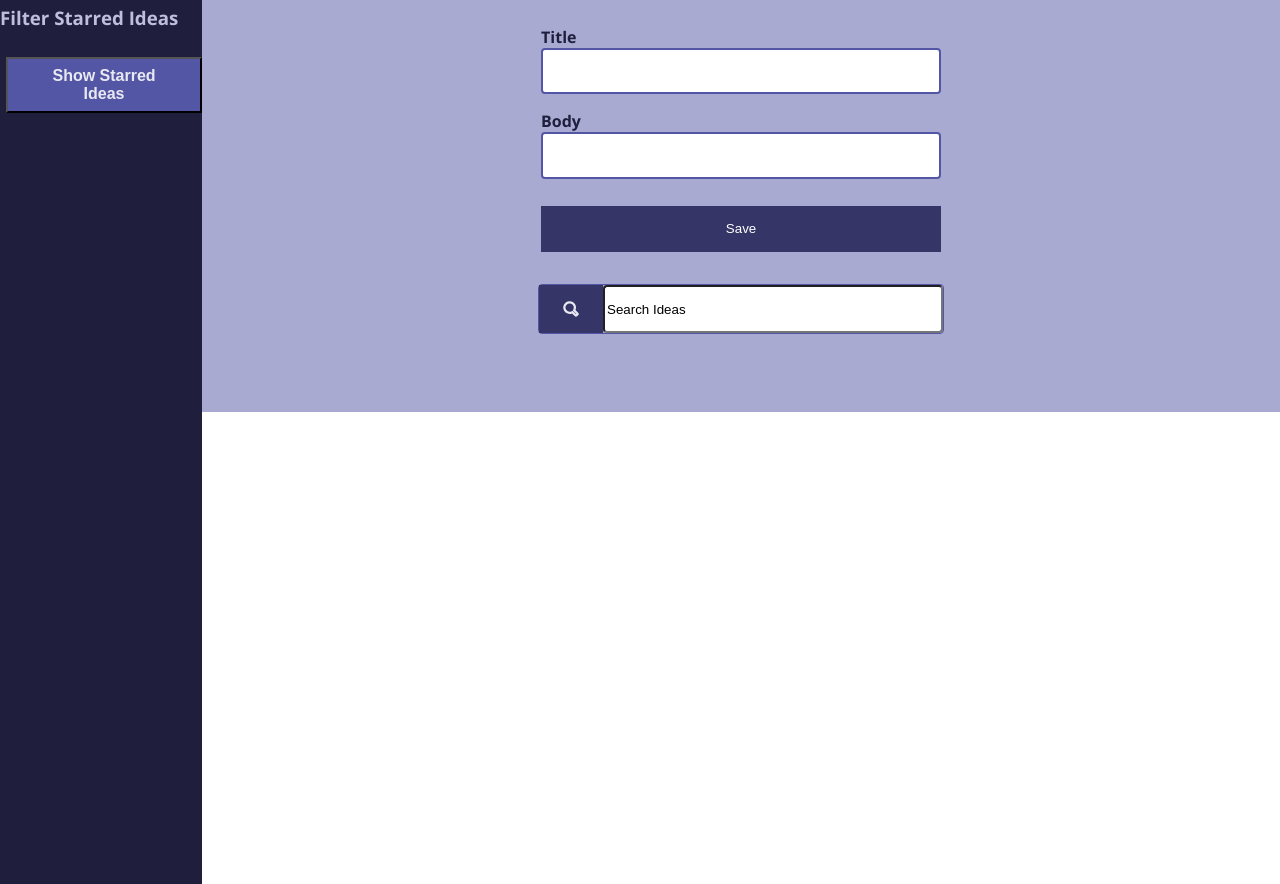
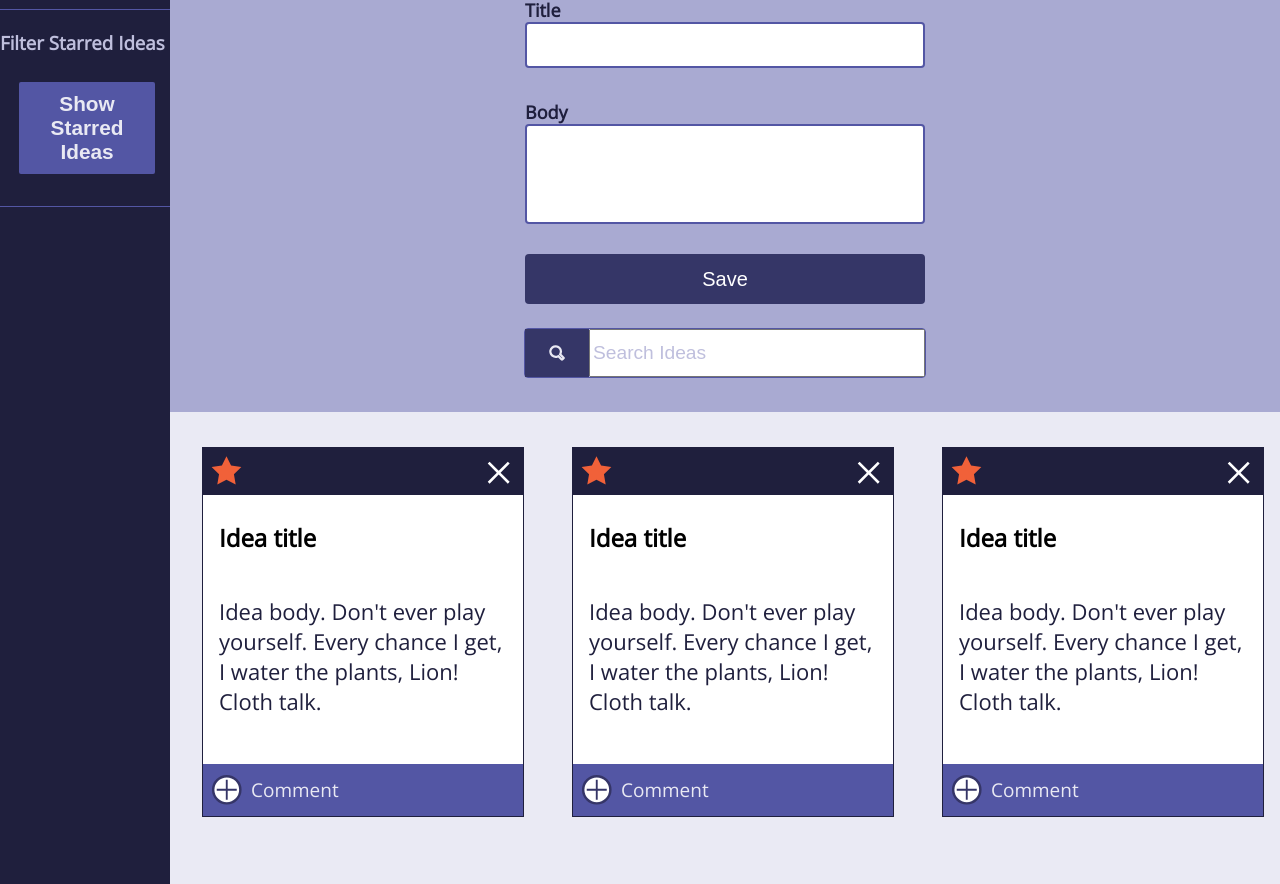
Before and after one commit to JRicardoT/ideabox, a plain HTML site: page index.html in a window 1280 px wide. Shown: the part 68-952 px from the top of the page. Drawn offline with nearby package versions, Linux system fonts and the light colour scheme.

Commit message:
Complete comp html and css

```diff
--- a/index.html
+++ b/index.html
@@ -2,16 +2,19 @@
 <html lang="en">
   <head>
     <title>IdeaBox</title>
-    <link href="https://fonts.googleapis.com/css2?family=Open+Sans:wght@700&display=swap" rel="stylesheet">
+    <link href="https://fonts.googleapis.com/css2?family=Open+Sans:wght@300&display=swap" rel="stylesheet">
     <link rel="stylesheet" type="text/css" href="./styles.css">
   </head>
   <body>
     <aside class="side-bar">
       <h1>IdeaBox</h1>
-      <h3>Filter Starred Ideas</h3>
-      <button class="starred-ideas">Show Starred Ideas</button>
+      <div class="filter">
+        <h3>Filter Starred Ideas</h3>
+        <button class="starred-ideas-button">Show Starred Ideas</button>
+      </div>
     </aside>
-    <section class="user-input">
+  <main>
+    <form class="user-input">
       <div class="title-container">
         <label for="title-input">Title</label>
         <input class="title-input" type="text" id="title" name="title">
@@ -25,7 +28,79 @@
         <img class="search-icon" src="assets/search.svg" alt="magnifying glass">
         <input class="search-input" type="text"  name="search-ideas" value="Search Ideas">
       </div>
+    </form>
+    <section class="card-container">
+      <article class="card">
+        <figure class="star-box">
+          <img class="star-image" src="./assets/star-active.svg" alt="favorite-star">
+          <img class="delete-image"src="./assets/delete.svg" alt="delete-image">
+        </figure>
+        <div class="idea-container">
+          <h2 class="idea-title">Idea title</h2>
+          <p class="idea">Idea body. Don't ever play yourself. Every chance I get, I water the plants, Lion! Cloth talk.</p>
+        </div>
+        <figure class="comment-box">
+          <img class="comment-image" src="./assets/comment.svg" alt="comment-image">
+          <p class="comment">Comment</p>
+        </figure>
+      </article>
+      <article class="card">
+        <figure class="star-box">
+          <img class="star-image" src="./assets/star-active.svg" alt="favorite-star">
+          <img class="delete-image"src="./assets/delete.svg" alt="delete-image">
+        </figure>
+        <div class="idea-container">
+          <h2 class="idea-title">Idea title</h2>
+          <p class="idea">Idea body. Don't ever play yourself. Every chance I get, I water the plants, Lion! Cloth talk.</p>
+        </div>
+        <figure class="comment-box">
+          <img class="comment-image" src="./assets/comment.svg" alt="comment-image">
+          <p class="comment">Comment</p>
+        </figure>
+      </article>
+      <article class="card">
+        <figure class="star-box">
+          <img class="star-image" src="./assets/star-active.svg" alt="favorite-star">
+          <img class="delete-image"src="./assets/delete.svg" alt="delete-image">
+        </figure>
+        <div class="idea-container">
+          <h2 class="idea-title">Idea title</h2>
+          <p class="idea">Idea body. Don't ever play yourself. Every chance I get, I water the plants, Lion! Cloth talk.</p>
+        </div>
+        <figure class="comment-box">
+          <img class="comment-image" src="./assets/comment.svg" alt="comment-image">
+          <p class="comment">Comment</p>
+        </figure>
+      </article>
+      <article class="card">
+        <figure class="star-box">
+          <img class="star-image" src="./assets/star-active.svg" alt="favorite-star">
+          <img class="delete-image"src="./assets/delete.svg" alt="delete-image">
+        </figure>
+        <div class="idea-container">
+          <h2 class="idea-title">Idea title</h2>
+          <p class="idea">Idea body. Don't ever play yourself. Every chance I get, I water the plants, Lion! Cloth talk.</p>
+        </div>
+        <figure class="comment-box">
+          <img class="comment-image" src="./assets/comment.svg" alt="comment-image">
+          <p class="comment">Comment</p>
+        </figure>
+      </article>
+      <article class="card">
+        <figure class="star-box">
+          <img class="star-image" src="./assets/star-active.svg" alt="favorite-star">
+          <img class="delete-image"src="./assets/delete.svg" alt="delete-image">
+        </figure>
+        <div class="idea-container">
+          <h2 class="idea-title">Idea title</h2>
+          <p class="idea">Idea body. Don't ever play yourself. Every chance I get, I water the plants, Lion! Cloth talk.</p>
+        </div>
+        <figure class="comment-box">
+          <img class="comment-image" src="./assets/comment.svg" alt="comment-image">
+          <p class="comment">Comment</p>
+        </figure>
+      </article>
     </section>
-    <article class="card-display"></article>
+  </main>
   </body>
 </html>
--- a/styles.css
+++ b/styles.css
@@ -10,34 +10,57 @@ lavender for comments - #E9E9F3;
 dark moderate blue - #5356A4;
 
 */
+/* * {
+    border: 2px solid red;
+} */
+
 body {
   display: flex;
   margin: 0;
-  font-family: 'Open Sans', sans-serif;
+  font-family: 'Open Sans';
 }
 
 .side-bar {
   background-color: #1f1f3d;
-  width: 15em;
+  width: 22em;
   height: 85em;
 }
 
 h1 {
   color: #e9e9f3;
   padding-left:10px;
+  border-bottom: 1px solid #5356a4;
+  padding-bottom: 1em;
+  font-family: 'Open Sans';
+}
+
+h2 {
+  font-family: 'Open Sans';
 }
 
 h3 {
   color: #BFBFDD;
+  font-family: 'Open Sans';
 }
 
-.starred-ideas {
+main {
+  width: 90%;
+}
+
+.filter {
+  border-bottom: 1px solid #5356a4;
+  padding-bottom: 2em;
+}
+
+.starred-ideas-button {
   background-color: #5356a4;
+  border: none;
   color: #e9e9f3;
-  margin: 8px 0 0 6px;
+  margin: 8px 15px 0 19px;
   padding: .5em 1.5em;
-  font-size: 1em;
+  font-size: 1.3em;
   font-weight: 700;
+  border-radius: 2px;
 }
 
 .user-input {
@@ -50,6 +73,7 @@ h3 {
   font-size: 16px;
   font-weight: bold;
   background-color: #A9AAD2;
+  margin-bottom: 0;
 }
 
 .title-container,
@@ -58,20 +82,34 @@ h3 {
   flex-direction: column;
   font-size: 16px;
   color: #1f1f3d;
-  margin-top: 1em;
+  margin-top: 2em;
 }
+
+label {
+  font-size: 18px;
+  font-family: 'Open Sans';
+}
+
 .save-button {
   background-color: #353667;
+  border-radius: 4px;
   color: #ffffff;
-  width: 30em;
-  height: 3.5em;
-  margin-top: 2em;
+  font-size: 20px;
+  width: 20em;
+  height: 2.5em;
+  margin-top: 1.5em;
   border: none;
 }
 
-.title-input,
+.title-input {
+  height: 3.5em;
+  width: 30em;
+  border-radius: 4px;
+  border: 2px solid #5356a4;
+}
+
 .body-input {
-  height: 3.5em;
+  height: 7.5em;
   width: 30em;
   border-radius: 4px;
   border: 2px solid #5356a4;
@@ -79,7 +117,7 @@ h3 {
 
 .search-box {
   display: flex;
-  margin-top: 2em;
+  margin-top: 1.5em;
   border: 1px solid #5356a4;
   border-radius: 4px;
 }
@@ -93,6 +131,71 @@ h3 {
 }
 
 .search-input {
-  width: 25.5em;
-  border-radius: 4px;
+  color: #BFBFDD;
+  font-size: larger;
+  width: 17.5em;
 }
+
+.star-image,
+.comment-image,
+.delete-image {
+  width: 3em;
+}
+
+.card-container {
+  align-items: center;
+  background-color: #EAEAF4;
+  height: 55em;
+  display: grid;
+  grid-template-columns: repeat(3, 1fr);
+  grid-gap: 0;
+
+}
+
+.card {
+  background-color: #FFFFFF;
+  border: 1px solid #1F1F3D;
+  display: flex;
+  flex-direction: column;
+  justify-content: space-between;
+  width: 20em;
+  height: 23em;
+  margin: 1em 1em 1em 2em;
+}
+
+.star-box {
+  background-color: #1F1F3D;
+  margin: 0;
+  display: flex;
+  justify-content: space-between;
+}
+
+.comment-box {
+  background-color: #5356A4;
+  display: inline-flex;
+  margin: 0;
+  width: 20em;
+}
+
+.comment {
+  font-size: 19px;
+  width: 8em;
+  margin: 13px 0;
+}
+
+.comment {
+  color: #e9e9f3;
+}
+.idea-container {
+  padding: 0 1em;
+  display: flex;
+  flex-direction: column;
+  height: 16em;
+}
+
+.idea {
+  font-family: 'Open Sans';
+  font-weight: lighter;
+  color: #1f1f3d;
+  font-size: 22px;
+}
```
